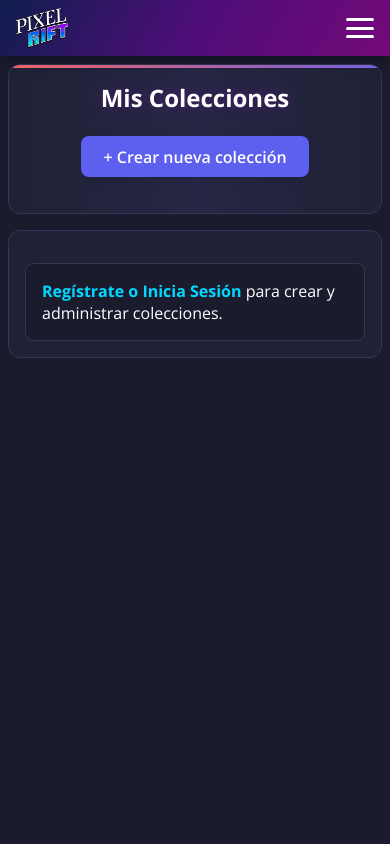
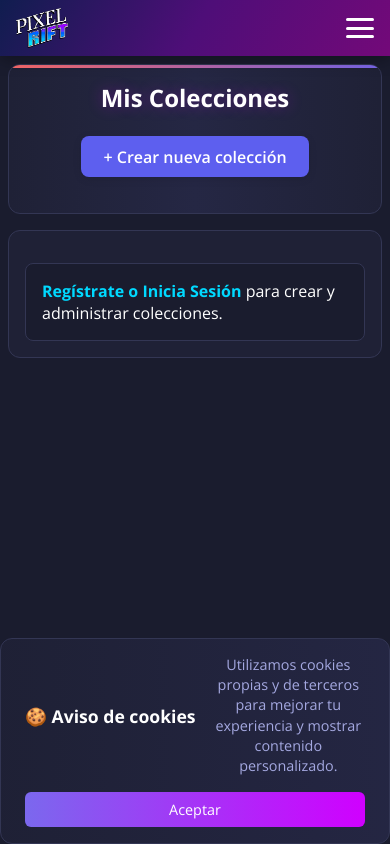
Before and after one commit to sergiosc04/Proyecto-SergioSerrano, a Vue app in the folder ProyectoSSC/: page /coleccion in a window 390 px wide. Built offline with nearby package versions, Linux system fonts and the light colour scheme.

Commit message:
Arreglados errores en estilos de coleccion

```diff
--- a/ProyectoSSC/src/App.vue
+++ b/ProyectoSSC/src/App.vue
@@ -4,6 +4,7 @@ import { useSessionStore } from './stores/session';
 
 import navbar from './components/navbar.vue';
 import piePagina from './components/footer.vue';
+import CookieConsent from './components/CookieConsent.vue';
 
 const sessionStore = useSessionStore();
 
@@ -25,6 +26,7 @@ onMounted(async () => {
         <piePagina />
     </span>
 
+    <CookieConsent />
 </template>
 
 <style>
--- a/ProyectoSSC/src/assets/main.css
+++ b/ProyectoSSC/src/assets/main.css
@@ -367,3 +367,23 @@ a:hover {
 .contenedorModal {
     transition: opacity 0.2s ease, transform 0.2s ease;
 }
+
+/* Estilos personalizados para la barra de desplazamiento */
+::-webkit-scrollbar {
+    width: 12px;
+}
+
+::-webkit-scrollbar-track {
+    background: var(--color-fondo);
+    border-radius: 6px;
+}
+
+::-webkit-scrollbar-thumb {
+    background: var(--color-fondo-boton);
+    border-radius: 6px;
+    border: 2px solid var(--color-fondo);
+}
+
+::-webkit-scrollbar-thumb:hover {
+    background: var(--color-acento-primario);
+}
--- /dev/null
+++ b/ProyectoSSC/src/components/CookieConsent.vue
@@ -0,0 +1,161 @@
+<script setup>
+import { ref, onMounted } from 'vue';
+
+const mostrarAviso = ref(false);
+
+const aceptarCookies = () => {
+    localStorage.setItem('cookiesAceptadas', 'true');
+    mostrarAviso.value = false;
+};
+
+onMounted(() => {
+    // Comprobar si ya se han aceptado las cookies
+    const cookiesAceptadas = localStorage.getItem('cookiesAceptadas');
+    if (!cookiesAceptadas) {
+        mostrarAviso.value = true;
+    }
+});
+</script>
+
+<template>
+    <div v-if="mostrarAviso" class="cookieOverlay">
+        <div class="cookieContenido">
+            <div class="cookieInfo">
+                <h2>🍪 Aviso de cookies</h2>
+                <p>
+                    Utilizamos cookies propias y de terceros para mejorar tu experiencia y mostrar contenido personalizado.
+                </p>
+            </div>
+            <div class="cookieBotones">
+                <button class="botonAceptar" @click="aceptarCookies">Aceptar</button>
+            </div>
+        </div>
+    </div>
+</template>
+
+<style scoped>
+.cookieOverlay {
+    position: fixed;
+    bottom: 1.5rem;
+    left: 50%;
+    transform: translateX(-50%);
+    z-index: 9999;
+    display: flex;
+    justify-content: center;
+    width: 90%;
+    max-width: 1200px;
+}
+
+.cookieContenido {
+    background: var(--color-primario);
+    border: 1px solid var(--color-borde);
+    border-radius: 12px;
+    padding: 1rem 1.5rem;
+    width: 100%;
+    display: flex;
+    justify-content: space-between;
+    align-items: center;
+    gap: 2rem;
+    animation: deslizarArriba 0.3s ease-out;
+    backdrop-filter: blur(10px);
+    background: linear-gradient(
+        to right,
+        rgba(31, 33, 54, 0.95),
+        rgba(37, 39, 68, 0.95)
+    );
+}
+
+.cookieInfo {
+    flex: 1;
+    display: flex;
+    align-items: center;
+    gap: 1rem;
+}
+
+.cookieContenido h2 {
+    color: var(--color-texto);
+    font-size: 1.1rem;
+    margin: 0;
+    white-space: nowrap;
+}
+
+.cookieContenido p {
+    color: var(--color-texto-secundario);
+    line-height: 1.4;
+    margin: 0;
+    font-size: 0.9rem;
+}
+
+.cookieBotones {
+    display: flex;
+    gap: 0.75rem;
+    align-items: center;
+}
+
+.botonAceptar, .botonRechazar {
+    font-size: 0.9rem;
+    padding: 0.5rem 1rem;
+    border-radius: 6px;
+    cursor: pointer;
+    transition: all 0.3s ease;
+    white-space: nowrap;
+}
+
+.botonAceptar {
+    background: linear-gradient(90deg, #7b68ee, #d000ff);
+    color: white;
+    border: none;
+}
+
+.botonRechazar {
+    background: transparent;
+    color: var(--color-texto);
+    border: 1px solid var(--color-borde);
+}
+
+.botonAceptar:hover {
+    transform: translateY(-2px);
+    box-shadow: 0 4px 12px rgba(123, 104, 238, 0.3);
+}
+
+.botonRechazar:hover {
+    background: rgba(255, 255, 255, 0.1);
+}
+
+@keyframes deslizarArriba {
+    from {
+        transform: translateY(100%);
+        opacity: 0;
+    }
+
+    to {
+        transform: translateY(0);
+        opacity: 1;
+    }
+}
+
+@media (max-width: 768px) {
+    .cookieOverlay {
+        bottom: 0;
+        width: 100%;
+        border-radius: 12px 12px 0 0;
+    }
+
+    .cookieContenido {
+        flex-direction: column;
+        text-align: center;
+        gap: 1rem;
+    }
+
+    .cookieBotones {
+        width: 100%;
+        flex-direction: column;
+    }
+
+    .botonAceptar,
+    .botonRechazar {
+        width: 100%;
+        text-align: center;
+    }
+}
+</style>
--- a/ProyectoSSC/src/components/coleccion.vue
+++ b/ProyectoSSC/src/components/coleccion.vue
@@ -444,7 +444,55 @@ onMounted(async () => {
     </div>
 </template>
 
-<style scoped>
+<style scoped>/* Ajustes para que el componente Coleccion tenga el mismo ancho que el contenedor padre */
+
+.listaColeccion {
+    padding: 1.5rem;
+    border: 1px solid var(--color-borde);
+    border-radius: 16px;
+    background-color: var(--color-fondo-coleccion);
+    color: var(--color-texto);
+    box-shadow: 0 8px 24px rgba(0, 0, 0, 0.2), 0 2px 8px rgba(79, 70, 229, 0.15);
+    transition: all 0.3s ease;
+    position: relative;
+    overflow: hidden;
+
+    /* AJUSTES PRINCIPALES - Hacer que coincida con el contenedor padre */
+    width: 100%;
+    max-width: 1350px; /* Mismo max-width que cabeceraJuego y contenidoFlex */
+    margin: 0 auto; /* Centrar como el contenedor padre */
+    box-sizing: border-box;
+}
+
+/* Ajustar el contenedor de juegos para que respete el ancho del padre */
+.coleccionesJuegos {
+    display: flex;
+    flex-direction: row;
+    gap: 2rem;
+    overflow-x: auto;
+    overflow-y: hidden;
+    scroll-snap-type: x mandatory;
+    padding: 1rem 1rem 1rem 0;
+    scrollbar-width: thin;
+    scrollbar-color: var(--color-fondo-boton) var(--color-secundario);
+
+    /* Asegurar que se mantenga dentro del contenedor padre */
+    width: 100%;
+    box-sizing: border-box;
+    scroll-behavior: smooth;
+}
+
+/* Resto de estilos permanecen igual */
+.listaColeccion::before {
+    content: '';
+    position: absolute;
+    top: 0;
+    left: 0;
+    width: 100%;
+    height: 4px;
+    background: var(--gradiente-primario);
+}
+
 .textoColeccion {
     text-align: center;
 }
@@ -486,28 +534,6 @@ onMounted(async () => {
     text-decoration: underline;
 }
 
-.listaColeccion {
-    padding: 1.5rem;
-    border: 1px solid var(--color-borde);
-    border-radius: 16px;
-    background-color: var(--color-fondo-coleccion);
-    color: var(--color-texto);
-    box-shadow: 0 8px 24px rgba(0, 0, 0, 0.2), 0 2px 8px rgba(79, 70, 229, 0.15);
-    transition: all 0.3s ease;
-    position: relative;
-    overflow: hidden;
-}
-
-.listaColeccion::before {
-    content: '';
-    position: absolute;
-    top: 0;
-    left: 0;
-    width: 100%;
-    height: 4px;
-    background: var(--gradiente-primario);
-}
-
 .listaColeccion h2 {
     font-size: 1.8rem;
     font-weight: 600;
@@ -519,17 +545,6 @@ onMounted(async () => {
     align-items: center;
     flex-wrap: wrap;
     gap: 10px;
-}
-
-.coleccionesJuegos {
-    display: flex;
-    flex-direction: row;
-    gap: 1.5rem;
-    overflow-x: auto;
-    scroll-snap-type: x mandatory;
-    padding-bottom: 1rem;
-    scrollbar-width: thin;
-    scrollbar-color: var(--color-fondo-boton) var(--color-secundario);
 }
 
 .coleccionesJuegos::-webkit-scrollbar {
@@ -546,16 +561,24 @@ onMounted(async () => {
     border-radius: 8px;
 }
 
+.coleccionesJuegos::-webkit-scrollbar-thumb:hover {
+    background-color: var(--color-acento-terciario);
+}
+
 .tarjetaJuegoContainer {
     scroll-snap-align: start;
-    min-width: 250px;
-    max-width: 300px;
-    padding: 0.5rem;
+    min-width: 280px;
+    max-width: 280px;
+    width: 280px;
+    padding: 0.8rem;
     flex-shrink: 0;
+    flex-grow: 0;
     border-radius: 16px;
     text-align: center;
     position: relative;
     transition: transform 0.3s ease;
+    box-sizing: border-box;
+    margin-right: 0.5rem;
 }
 
 .botonPrincipal {
@@ -635,7 +658,6 @@ onMounted(async () => {
     margin-top: 10px;
 }
 
-
 .botonEliminar {
     position: absolute;
     top: 15px;
@@ -666,11 +688,12 @@ onMounted(async () => {
     box-shadow: 0 6px 12px rgba(0, 0, 0, 0.4);
 }
 
-
+/* Media queries ajustadas */
 @media (max-width: 768px) {
     .listaColeccion {
         padding: 1rem;
-        margin: 0.5rem;
+        margin: 0.5rem auto; /* Mantener centrado */
+        max-width: calc(100% - 1rem); /* Ajustar para el margen */
     }
 
     .textoColeccion {
@@ -686,14 +709,16 @@ onMounted(async () => {
     }
 
     .coleccionesJuegos {
-        gap: 0.8rem;
-        padding-bottom: 0.8rem;
+        gap: 1.5rem;
+        padding: 0.8rem 0.8rem 0.8rem 0;
     }
 
     .tarjetaJuegoContainer {
-        min-width: 160px;
+        min-width: 200px;
         max-width: 200px;
-        padding: 0.3rem;
+        width: 200px;
+        padding: 0.5rem;
+        margin-right: 0.3rem;
     }
 
     .botonPrincipal {
@@ -735,9 +760,16 @@ onMounted(async () => {
 }
 
 @media (max-width: 480px) {
+    .listaColeccion {
+        max-width: calc(100% - 0.5rem);
+        margin: 0.25rem auto;
+    }
+
     .tarjetaJuegoContainer {
-        min-width: 140px;
+        min-width: 180px;
         max-width: 180px;
+        width: 180px;
+        margin-right: 5rem;
     }
 
     .botonSecundario span {
--- a/ProyectoSSC/src/views/ColeccionView.vue
+++ b/ProyectoSSC/src/views/ColeccionView.vue
@@ -43,7 +43,7 @@ const manejarCrearColeccion = async () => {
     mostrarModal.value = true;
   }
 }
-
+9
 const handleColeccionEliminada = async () => {
   await getIdAuth(); // Esto recargará la lista de colecciones
 };
```
